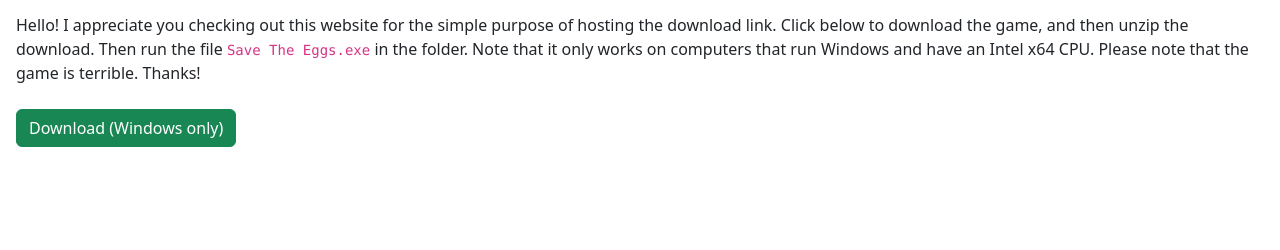
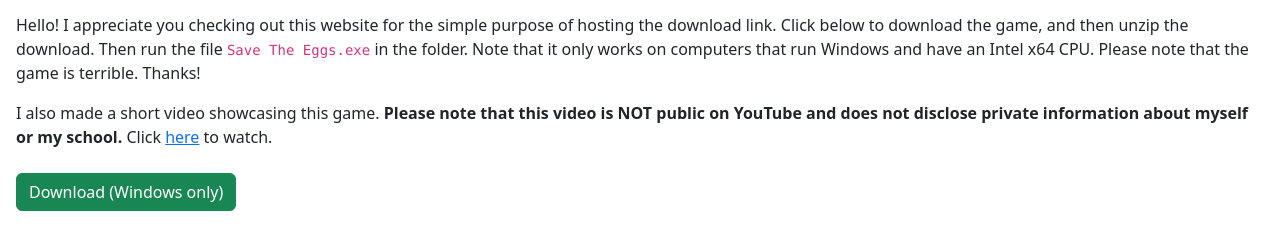
Before and after one commit to arnavt78/save-the-eggs, a plain HTML site: page index.html in a window 1280 px wide. Shown: the part 148-398 px from the top of the page. Drawn offline with nearby package versions, Linux system fonts and the light colour scheme; a script that the page names is missing.

Commit message:
Added YouTube link

```diff
--- a/index.html
+++ b/index.html
@@ -28,6 +28,15 @@
       run Windows and have an Intel x64 CPU. Please note that the game is terrible. Thanks!
     </p>
 
+    <p>
+      I also made a short video showcasing this game.
+      <strong>
+        Please note that this video is NOT public on YouTube and does not disclose private
+        information about myself or my school.
+      </strong>
+      Click <a href="https://youtu.be/IqPl64mksYI" target="_blank">here</a> to watch.
+    </p>
+
     <button type="button" class="btn btn-success mt-2">
       <a
         href="./resources/Save The Eggs.zip"
```
